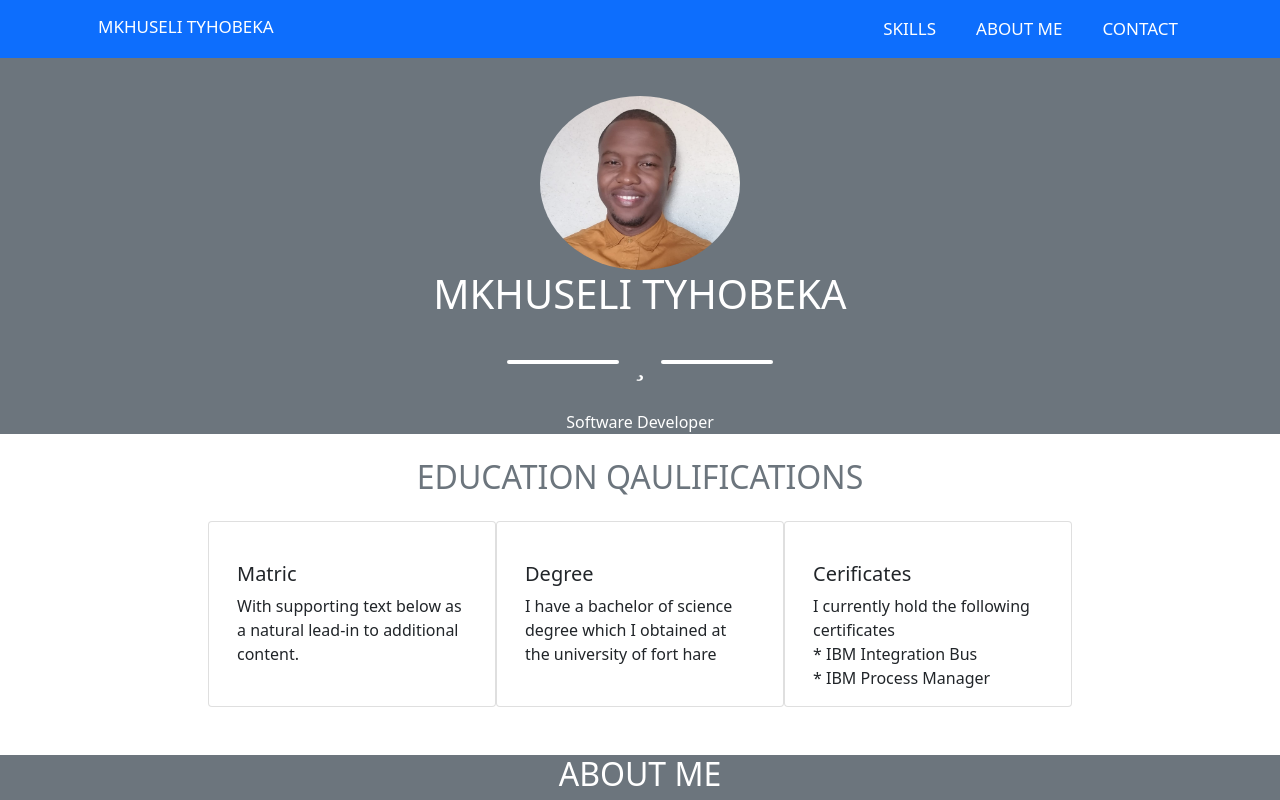
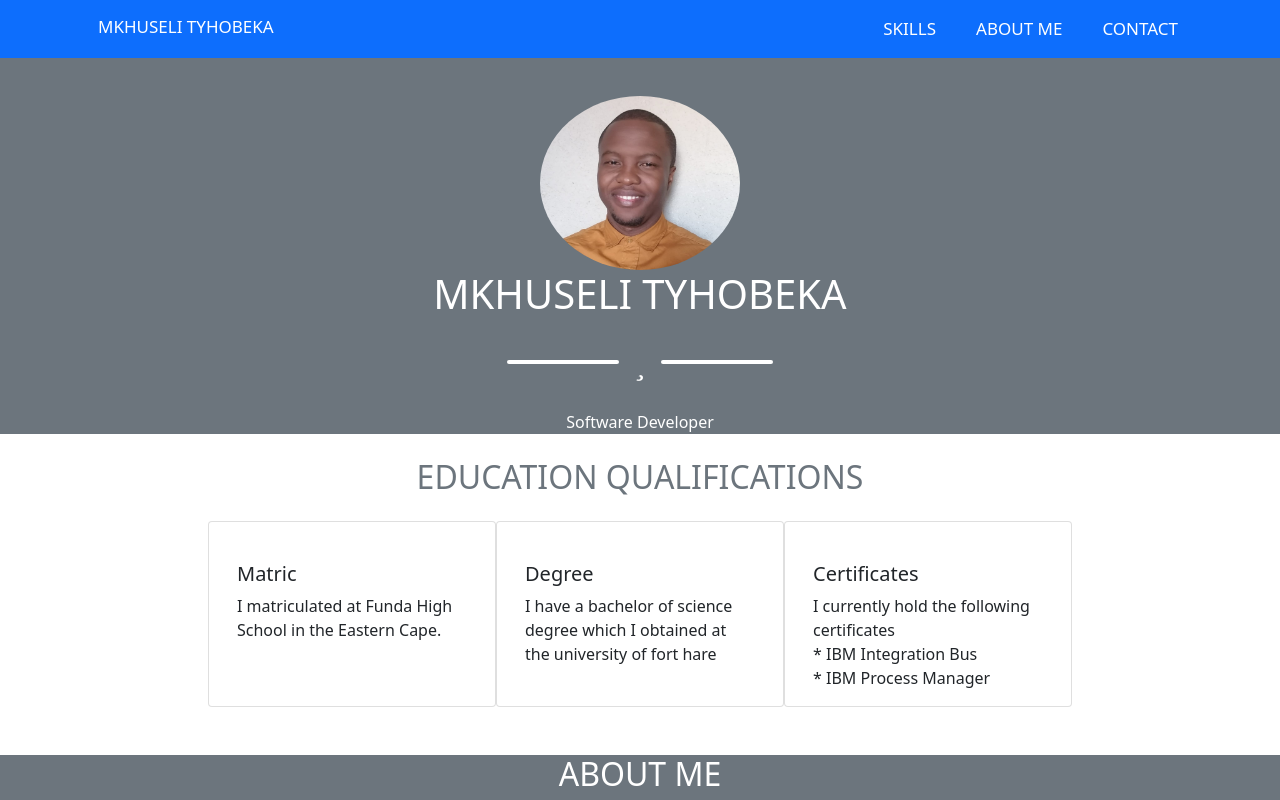
Before and after one commit to mkhuselityhobeka/my-profile, an Angular app: page /home in a window 1280 px wide. Shown: the top 800 px of the page. Built offline with nearby package versions, Linux system fonts and the light colour scheme.

Commit message:
updated the qualifications  section

```diff
--- a/src/app/components/home-component/home-component.component.html
+++ b/src/app/components/home-component/home-component.component.html
@@ -24,13 +24,13 @@
     <br>
     <!--education-->
     <section class="page-section skills container-img" id="skills">
-        <h2 class="page-section-heading text-center text-uppercase text-secondary mb-0">Education Qaulifications</h2><br>
+        <h2 class="page-section-heading text-center text-uppercase text-secondary mb-0">Education Qualifications</h2><br>
         <div class="row row-cols-1 row-cols-md-2 g-4 justify-content-center">
 
             <div class="card md-3" style="width: 18rem;">
                 <div class="card-body">
                     <h5 class="card-title"> Matric </h5>
-                    <p class="card-text">With supporting text below as a natural lead-in to additional content.</p>
+                    <p class="card-text">I matriculated at Funda High School in the Eastern Cape.</p>
                 </div>
             </div>
             <br><br>
@@ -43,7 +43,7 @@
             <br><br>
             <div class="card" style="width: 18rem;">
                 <div class="card-body">
-                    <h5 class="card-title"> Cerificates </h5>
+                    <h5 class="card-title"> Certificates </h5>
                     <p class="card-text">I currently hold the following certificates <br> * IBM Integration Bus <br> * IBM Process Manager</p>
                 </div>
 
@@ -62,9 +62,10 @@
             </div>
             <div class="row">
                 <div class="col-lg-4 ms-auto"><p class="lead">Hello! I am Mkhuseli Tyhobeka. I am father to a 3 years old boy.
-                  I am a passionate  solutions developer a tech lover, fast learner, self starter and I strongly believe in team work.
-                  I have had the privilege of working on many different projects such as developing mobile applications with Android. I have developed Java spring boot microservices running in isolated environments through the implemantions of Docker containers. ESB intergration systems with IIB and ESQL and Identity Security Solutions with Sailpoint and BeanShell.
-
+                  I am a passionate solutions developer a tech lover, fast learner, self starter and I strongly believe in team work.
+                  I have had the privilege of working on many different projects such as developing mobile applications with Android. I have developed Java spring boot microservices applications running in isolated environments through the implemantions of Docker containers. ESB intergration systems with IIB and ESQL and Identity Security Solutions with Sailpoint and BeanShell.
+                  I am always enthusiastics of learning new tech and improving my technical skills .
+                  When am not working , you'll find me playing with my little DUDE.
                 </p></div>
             </div>
             <div class="text-center mt-4">
```
